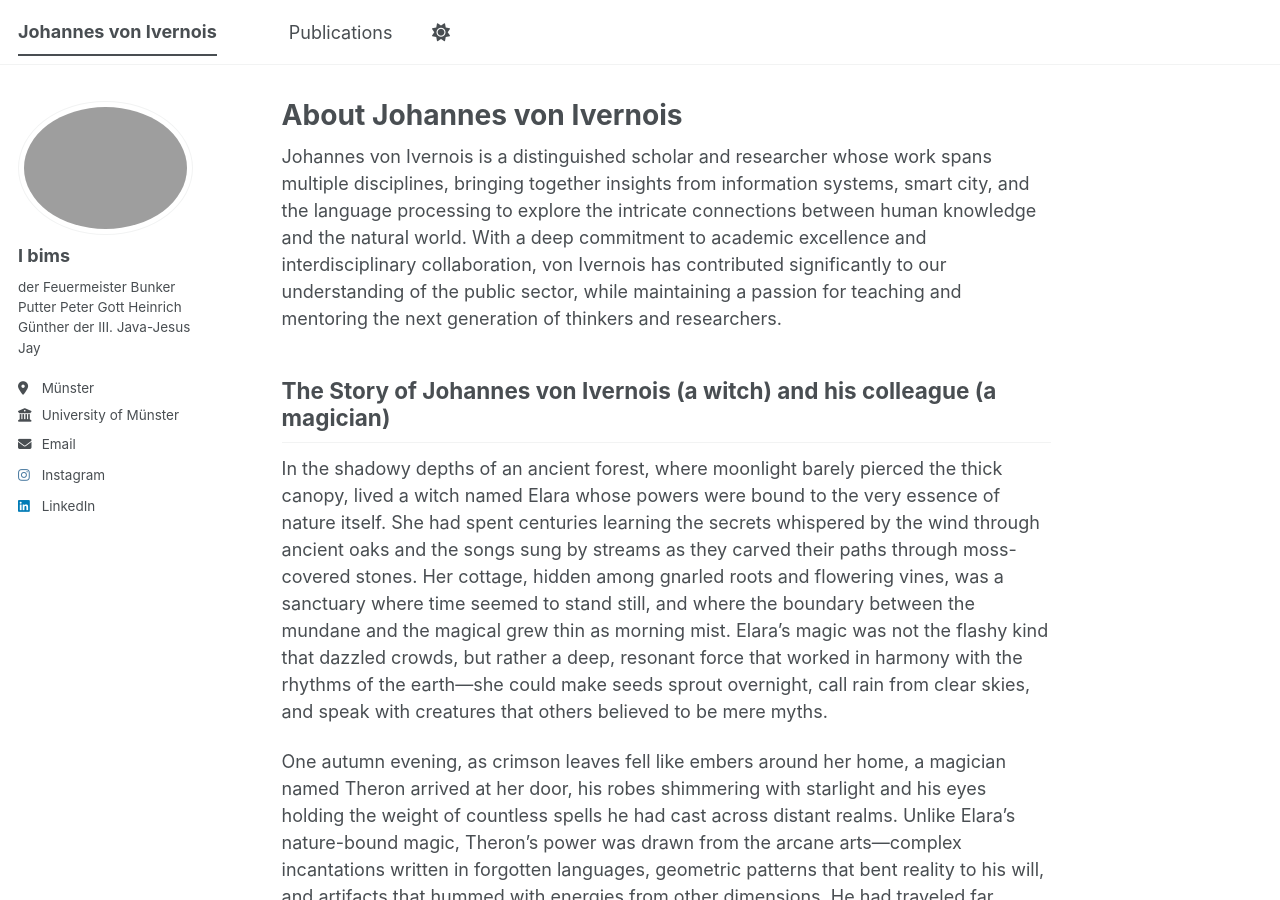
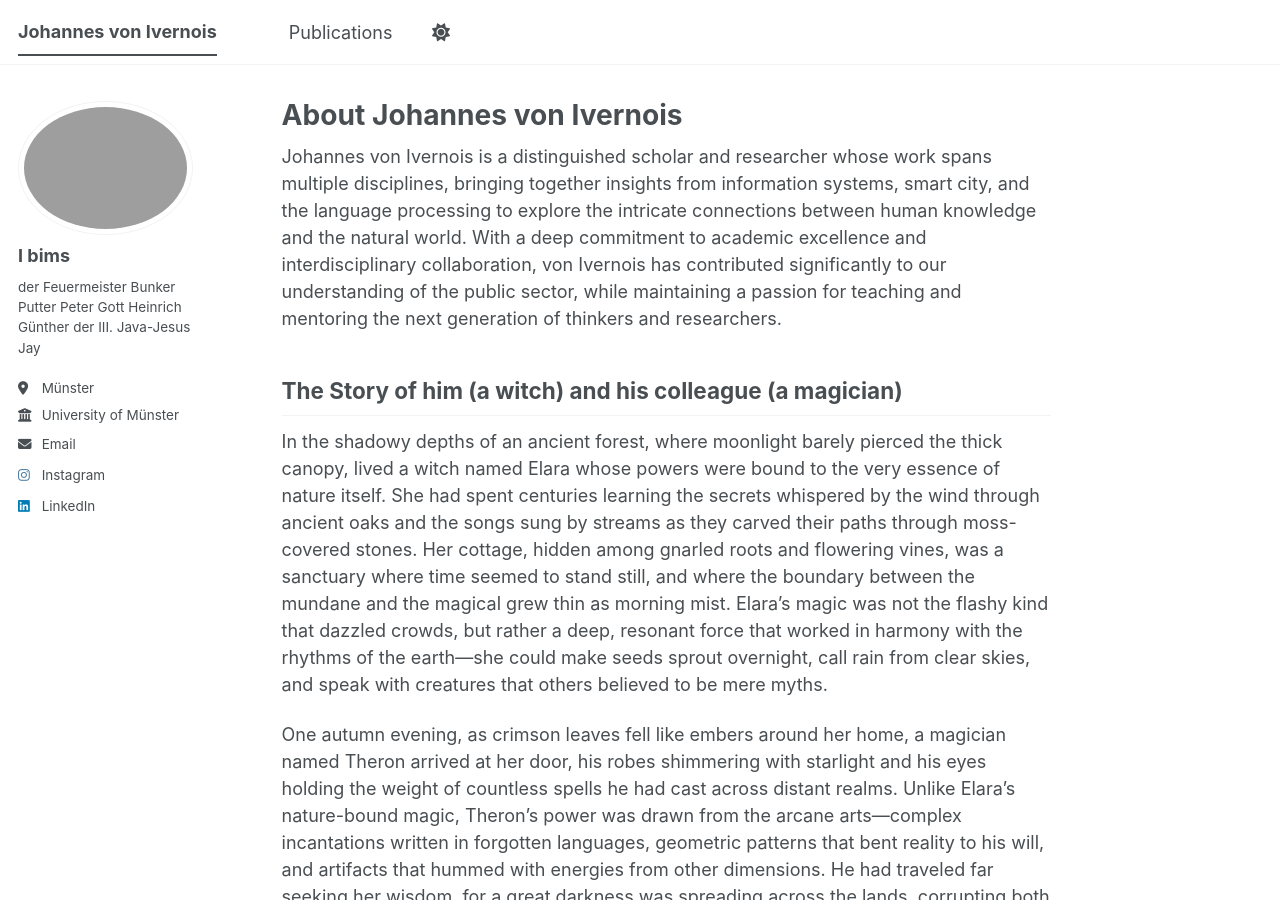
Before and after one commit to johannesvonivernois/johannesvonivernois.github.io, a Jekyll site: the page built from _pages/about.md, in a window 1280 px wide and 900 px high. Built offline with Jekyll 4.4.1, drawn with Linux system fonts in a browser that asks for light colours; a script bundle is joined from its source files by our own code; library files that are not in the unit come from our copies.

Commit message:
Revise title in about.md for clarity

```diff
--- a/_pages/about.md
+++ b/_pages/about.md
@@ -9,7 +9,7 @@ redirect_from:
 
 Johannes von Ivernois is a distinguished scholar and researcher whose work spans multiple disciplines, bringing together insights from information systems, smart city, and the language processing to explore the intricate connections between human knowledge and the natural world. With a deep commitment to academic excellence and interdisciplinary collaboration, von Ivernois has contributed significantly to our understanding of the public sector, while maintaining a passion for teaching and mentoring the next generation of thinkers and researchers.
 
-## The Story of Johannes von Ivernois (a witch) and his colleague (a magician)
+## The Story of him (a witch) and his colleague (a magician)
 
 In the shadowy depths of an ancient forest, where moonlight barely pierced the thick canopy, lived a witch named Elara whose powers were bound to the very essence of nature itself. She had spent centuries learning the secrets whispered by the wind through ancient oaks and the songs sung by streams as they carved their paths through moss-covered stones. Her cottage, hidden among gnarled roots and flowering vines, was a sanctuary where time seemed to stand still, and where the boundary between the mundane and the magical grew thin as morning mist. Elara's magic was not the flashy kind that dazzled crowds, but rather a deep, resonant force that worked in harmony with the rhythms of the earth—she could make seeds sprout overnight, call rain from clear skies, and speak with creatures that others believed to be mere myths.
 
```
